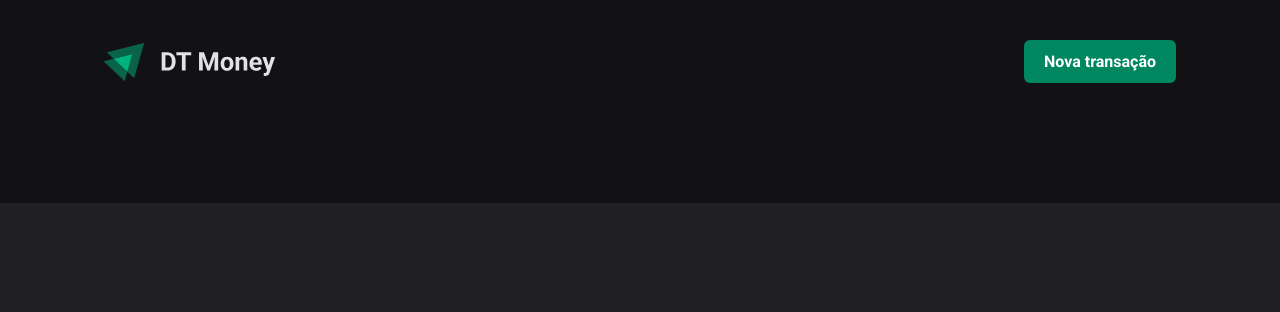
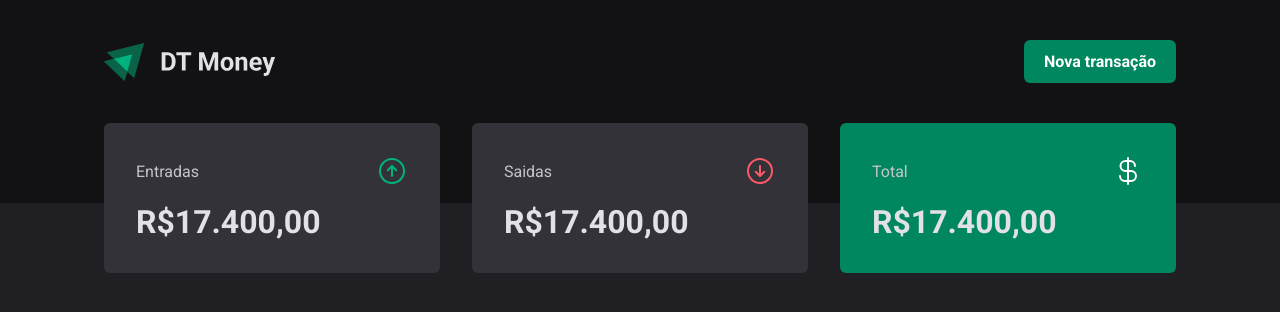
Before and after one commit to felipe0848/Dt-Money, a React (Vite) app: page / in a window 1280 px wide. Shown: the top 312 px of the page. Built offline with nearby package versions, Linux system fonts and the light colour scheme.

Commit message:
Feat: Create Summary Component

```diff
--- /dev/null
+++ b/src/components/summary/index.tsx
@@ -0,0 +1,30 @@
+import { ArrowCircleDown, ArrowCircleUp, CurrencyDollar } from 'phosphor-react'
+import { SummaryCard, SummaryContainer } from './styles'
+
+export function Summary() {
+  return (
+    <SummaryContainer>
+      <SummaryCard>
+        <header>
+          <span>Entradas</span>
+          <ArrowCircleUp size={32} color="#00B37E" />
+        </header>
+        <strong>R$17.400,00</strong>
+      </SummaryCard>
+      <SummaryCard>
+        <header>
+          <span>Saidas</span>
+          <ArrowCircleDown size={32} color="#F75A68" />
+        </header>
+        <strong>R$17.400,00</strong>
+      </SummaryCard>
+      <SummaryCard variant="green">
+        <header>
+          <span>Total</span>
+          <CurrencyDollar size={32} color="#fff" />
+        </header>
+        <strong>R$17.400,00</strong>
+      </SummaryCard>
+    </SummaryContainer>
+  )
+}
--- /dev/null
+++ b/src/components/summary/styles.ts
@@ -0,0 +1,41 @@
+import styled, { css } from 'styled-components'
+
+export const SummaryContainer = styled.section`
+  width: 100%;
+  max-width: 1120px;
+  margin: 0 auto;
+  padding: 0 1.5rem;
+
+  display: grid;
+  grid-template-columns: repeat(3, 1fr);
+  gap: 2rem;
+
+  margin-top: -5rem;
+`
+interface SummaryCardProps {
+  variant?: 'green'
+}
+
+export const SummaryCard = styled.div<SummaryCardProps>`
+  background-color: ${(props) => props.theme['gray-600']};
+  border-radius: 6px;
+  padding: 2rem;
+  > header {
+    display: flex;
+    align-items: center;
+    justify-content: space-between;
+
+    color: ${(props) => props.theme['gray-300']};
+  }
+  > strong {
+    display: block;
+    margin-top: 1rem;
+    font-size: 2rem;
+  }
+
+  ${(props) =>
+    props.variant === 'green' &&
+    css`
+      background-color: ${props.theme['green-500']};
+    `}
+`
--- a/src/styles/pages/transactions/index.tsx
+++ b/src/styles/pages/transactions/index.tsx
@@ -1,9 +1,11 @@
 import { Header } from '../../../components/header'
+import { Summary } from '../../../components/summary'
 
 export function Transactions() {
   return (
     <div>
       <Header />
+      <Summary />
     </div>
   )
 }
```
